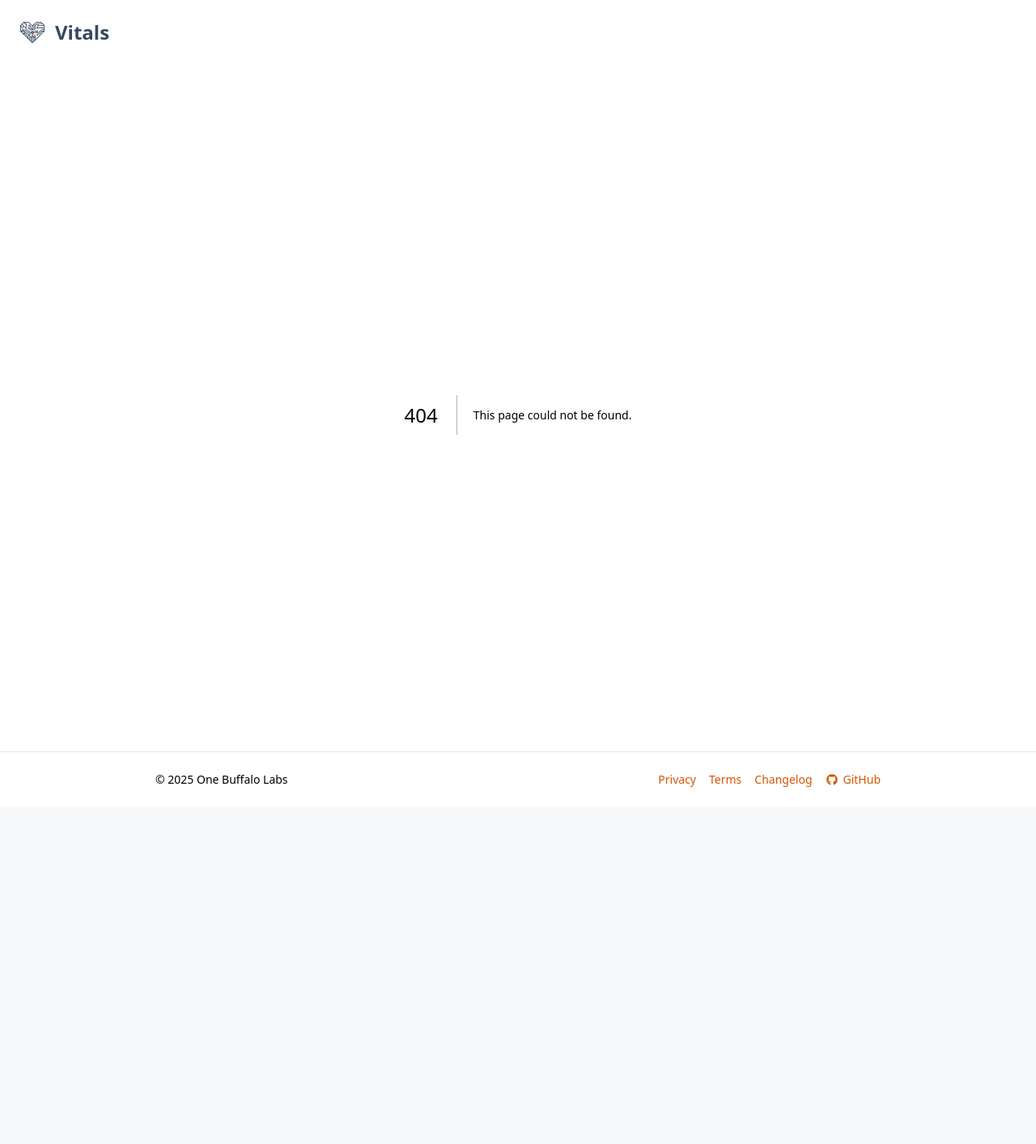
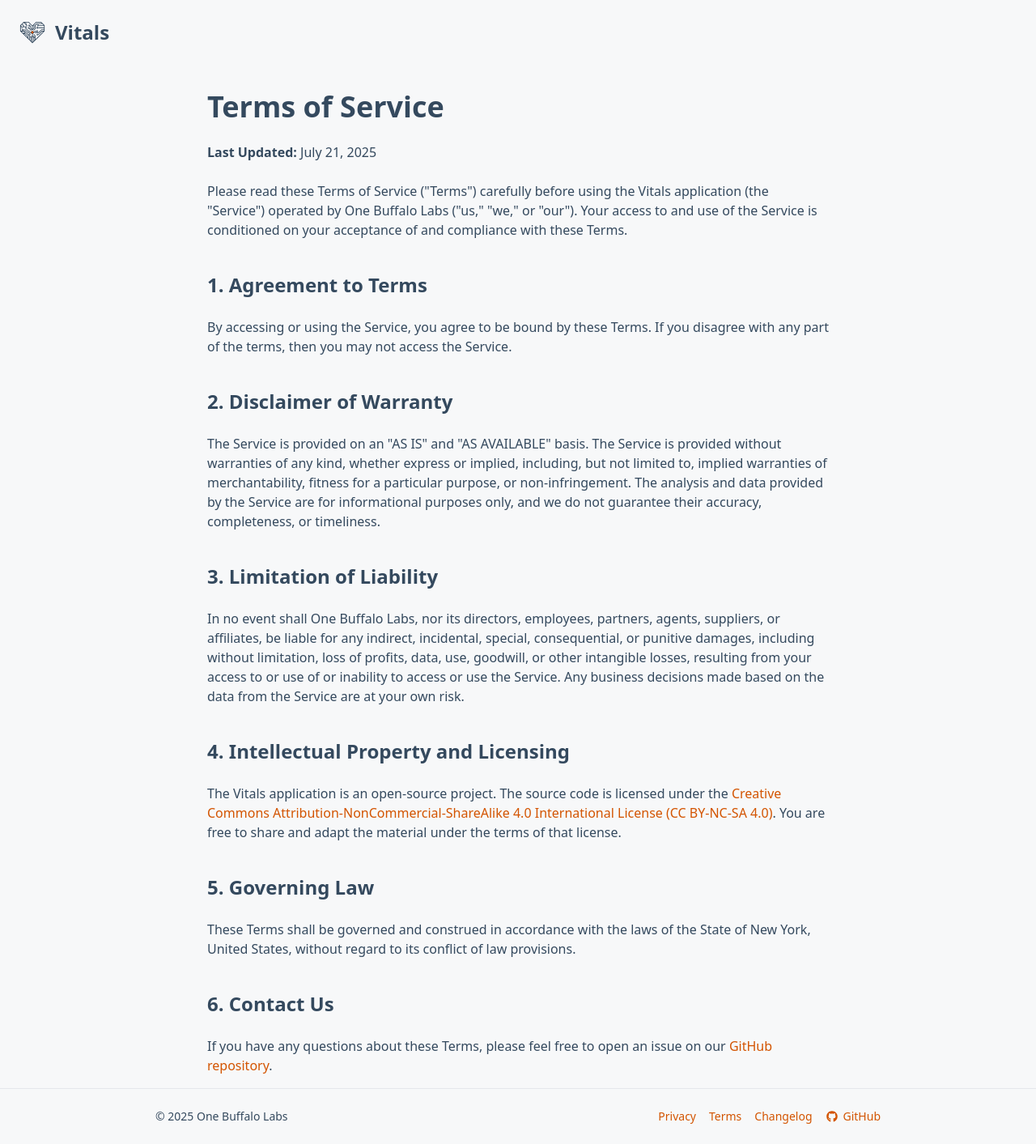
Before and after one commit to OneBuffaloLabs/vitals, a Next.js app: page /terms in a window 1280 px wide. Before the commit this address had no page. Shown: the whole page at 81% size. Before the commit the page ends 997 px from the top, so only its background shows below. Built offline with nearby package versions, Linux system fonts and the light colour scheme.

Commit message:
[Issue-17] Create Terms of Service Page

```diff
--- a/src/app/layout.tsx
+++ b/src/app/layout.tsx
@@ -38,7 +38,7 @@
 
   icons: {
     icon: [{ url: '/icon.svg', type: 'image/svg+xml' }],
-    apple: '/apple-touch-icon.png',
+    apple: '/apple-icon.png',
   },
 
   appleWebApp: {
--- /dev/null
+++ b/src/app/terms/page.tsx
@@ -0,0 +1,85 @@
+import { Metadata } from 'next';
+import Link from 'next/link';
+
+export const metadata: Metadata = {
+  title: 'Terms of Service | Vitals by One Buffalo Labs',
+  description: 'Read the Terms of Service for using the Vitals SEO analysis tool.',
+};
+
+export default function TermsOfServicePage() {
+  return (
+    <div className='w-full max-w-3xl text-left'>
+      <h1 className='text-4xl font-bold text-vitals-primary mb-6'>Terms of Service</h1>
+      <div className='space-y-6 text-muted-foreground'>
+        <p>
+          <strong>Last Updated:</strong> July 21, 2025
+        </p>
+        <p>
+          Please read these Terms of Service (&quot;Terms&quot;) carefully before using the Vitals
+          application (the &quot;Service&quot;) operated by One Buffalo Labs (&quot;us,&quot;
+          &quot;we,&quot; or &quot;our&quot;). Your access to and use of the Service is conditioned
+          on your acceptance of and compliance with these Terms.
+        </p>
+
+        <h2 className='text-2xl font-bold text-vitals-primary pt-4'>1. Agreement to Terms</h2>
+        <p>
+          By accessing or using the Service, you agree to be bound by these Terms. If you disagree
+          with any part of the terms, then you may not access the Service.
+        </p>
+
+        <h2 className='text-2xl font-bold text-vitals-primary pt-4'>2. Disclaimer of Warranty</h2>
+        <p>
+          The Service is provided on an &quot;AS IS&quot; and &quot;AS AVAILABLE&quot; basis. The
+          Service is provided without warranties of any kind, whether express or implied, including,
+          but not limited to, implied warranties of merchantability, fitness for a particular
+          purpose, or non-infringement. The analysis and data provided by the Service are for
+          informational purposes only, and we do not guarantee their accuracy, completeness, or
+          timeliness.
+        </p>
+
+        <h2 className='text-2xl font-bold text-vitals-primary pt-4'>3. Limitation of Liability</h2>
+        <p>
+          In no event shall One Buffalo Labs, nor its directors, employees, partners, agents,
+          suppliers, or affiliates, be liable for any indirect, incidental, special, consequential,
+          or punitive damages, including without limitation, loss of profits, data, use, goodwill,
+          or other intangible losses, resulting from your access to or use of or inability to access
+          or use the Service. Any business decisions made based on the data from the Service are at
+          your own risk.
+        </p>
+
+        <h2 className='text-2xl font-bold text-vitals-primary pt-4'>
+          4. Intellectual Property and Licensing
+        </h2>
+        <p>
+          The Vitals application is an open-source project. The source code is licensed under the{' '}
+          <a
+            href='http://creativecommons.org/licenses/by-nc-sa/4.0/'
+            target='_blank'
+            rel='noopener noreferrer'
+            className='text-vitals-accent hover:underline'>
+            Creative Commons Attribution-NonCommercial-ShareAlike 4.0 International License (CC
+            BY-NC-SA 4.0)
+          </a>
+          . You are free to share and adapt the material under the terms of that license.
+        </p>
+
+        <h2 className='text-2xl font-bold text-vitals-primary pt-4'>5. Governing Law</h2>
+        <p>
+          These Terms shall be governed and construed in accordance with the laws of the State of
+          New York, United States, without regard to its conflict of law provisions.
+        </p>
+
+        <h2 className='text-2xl font-bold text-vitals-primary pt-4'>6. Contact Us</h2>
+        <p>
+          If you have any questions about these Terms, please feel free to open an issue on our{' '}
+          <Link
+            href='https://github.com/OneBuffaloLabs/vitals'
+            className='text-vitals-accent hover:underline'>
+            GitHub repository
+          </Link>
+          .
+        </p>
+      </div>
+    </div>
+  );
+}
```
